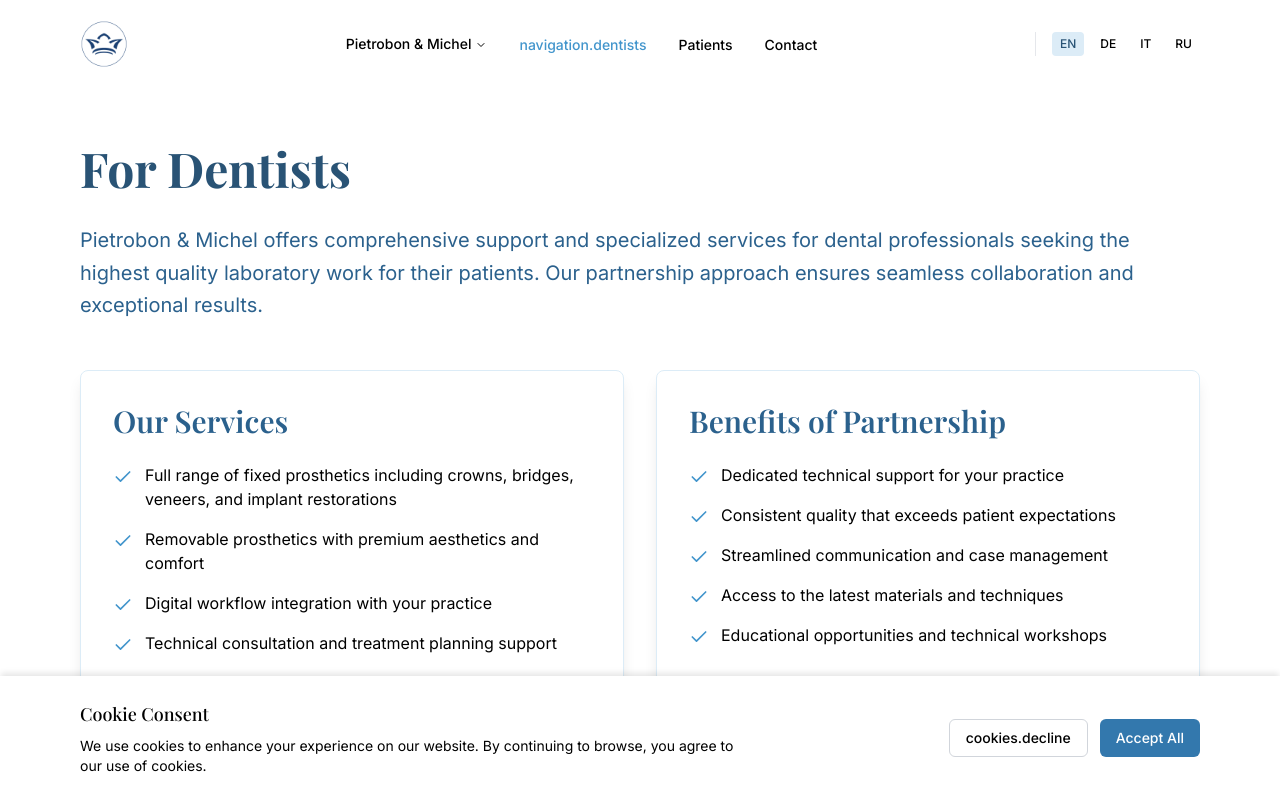
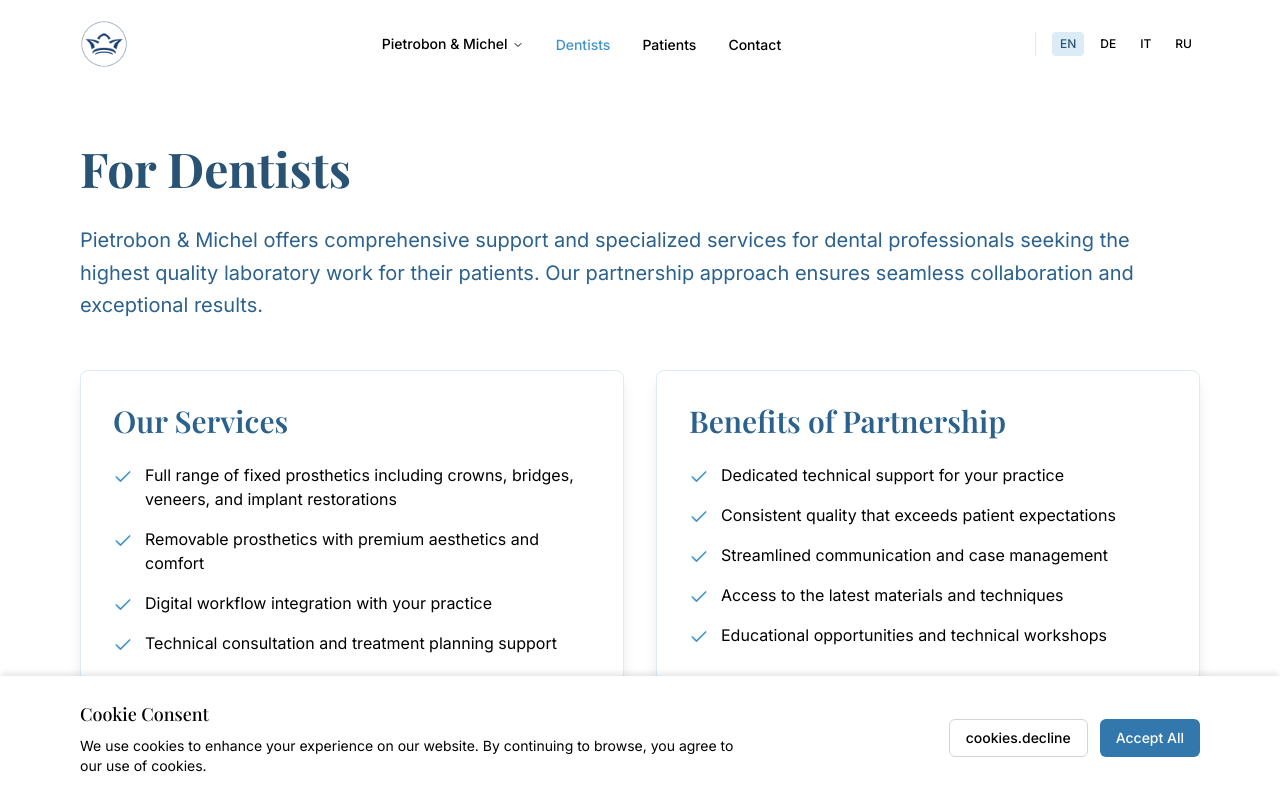
Before and after one commit to windo-ch/zuri-dental-web, a React (Vite) app: page /for-dentists in a window 1280 px wide. Shown: the top 798 px of the page. Built offline with nearby package versions, Linux system fonts and the light colour scheme.

Commit message:
Fix: Desktop navigation translation issues
Fixes translation issues in the desktop navigation menu.

```diff
--- a/src/components/header/DesktopNavigation.tsx
+++ b/src/components/header/DesktopNavigation.tsx
@@ -68,7 +68,7 @@ const DesktopNavigation = () => {
                 : 'hover:text-dental-500'
             )}
           >
-            {t('navigation.dentists')}
+            Dentists
           </Link>
         </li>
         <li>
```
